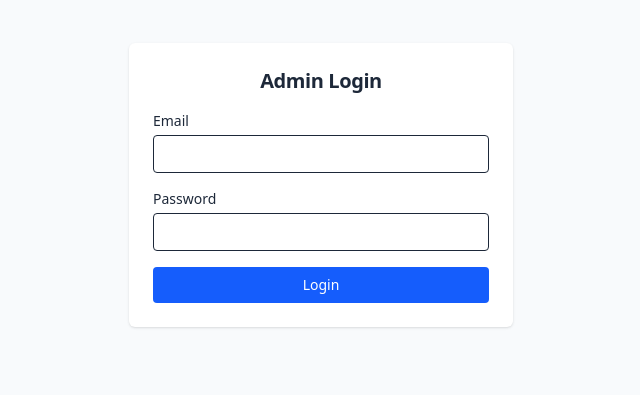
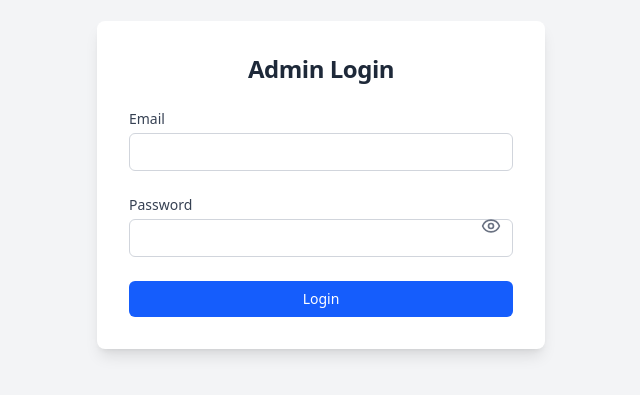
Before and after one commit to joinvnexus/kpti-website, a Next.js app: page /admin-login in a window 1280 px wide. Shown: the part 215-610 px from the top of the page, without its empty margins (319-959 px from the left). Built offline with nearby package versions, Linux system fonts and the light colour scheme.

Commit message:
Update: admin login page fix

```diff
--- a/app/admin-login/page.tsx
+++ b/app/admin-login/page.tsx
@@ -6,10 +6,11 @@ import { z } from "zod";
 import { zodResolver } from "@hookform/resolvers/zod";
 import { signIn } from "next-auth/react";
 import { useRouter } from "next/navigation";
+import { Eye, EyeOff } from "lucide-react";
 
 const schema = z.object({
-  email: z.string().email("সঠিক ইমেইল দিন"),
-  password: z.string().min(4, "পাসওয়ার্ড দিন"),
+  email: z.string().email("Please enter a valid email"),
+  password: z.string().min(4, "Please enter your password"),
 });
 
 type FormValues = z.infer<typeof schema>;
@@ -17,6 +18,8 @@ type FormValues = z.infer<typeof schema>;
 export default function AdminLoginPage() {
   const router = useRouter();
   const [error, setError] = useState<string | null>(null);
+  const [showPassword, setShowPassword] = useState(false);
+
   const {
     register,
     handleSubmit,
@@ -34,25 +37,31 @@ export default function AdminLoginPage() {
     });
 
     if (res?.error) {
-      setError("ইমেইল বা পাসওয়ার্ড সঠিক নয়");
+      setError("Invalid email or password");
     } else {
-      router.push("admin/dashboard");
+      router.push("/admin/dashboard");
     }
   };
 
   return (
-    <section className="flex min-h-screen items-center justify-center bg-slate-50">
+    <section className="flex min-h-screen items-center justify-center bg-gray-100">
       <form
         onSubmit={handleSubmit(onSubmit)}
-        className="w-full max-w-sm space-y-4 rounded-md bg-white p-6 shadow"
+        className="w-full max-w-md space-y-6 rounded-lg bg-white p-8 shadow-lg"
       >
-        <h1 className="text-xl font-semibold text-center">Admin Login</h1>
-        {error && <p className="text-sm text-red-600">{error}</p>}
+        <h1 className="text-2xl font-bold text-center text-gray-800">
+          Admin Login
+        </h1>
+
+        {error && <p className="text-center text-sm text-red-600">{error}</p>}
+
         <div>
-          <label className="block text-sm font-medium">Email</label>
+          <label className="block text-sm font-medium text-gray-700">
+            Email
+          </label>
           <input
             type="email"
-            className="mt-1 w-full rounded border px-3 py-2 text-sm"
+            className="mt-1 w-full rounded-md border border-gray-300 px-3 py-2 text-sm focus:border-blue-500 focus:ring focus:ring-blue-200"
             {...register("email")}
           />
           {errors.email && (
@@ -61,23 +70,35 @@ export default function AdminLoginPage() {
             </p>
           )}
         </div>
-        <div>
-          <label className="block text-sm font-medium">Password</label>
+
+        <div className="relative">
+          <label className="block text-sm font-medium text-gray-700">
+            Password
+          </label>
           <input
-            type="password"
-            className="mt-1 w-full rounded border px-3 py-2 text-sm"
+            type={showPassword ? "text" : "password"}
+            className="mt-1 w-full rounded-md border border-gray-300 px-3 py-2 text-sm focus:border-blue-500 focus:ring focus:ring-blue-200 pr-10"
             {...register("password")}
           />
+          <button
+            type="button"
+            onClick={() => setShowPassword(!showPassword)}
+            className="absolute right-3 top-1/2 -translate-y-1/2 text-gray-500 hover:text-gray-700"
+          >
+            {showPassword ? <EyeOff size={20} /> : <Eye size={20} />}
+          </button>
+
           {errors.password && (
             <p className="mt-1 text-xs text-red-600">
               {errors.password.message?.toString()}
             </p>
           )}
         </div>
+
         <button
           type="submit"
           disabled={isSubmitting}
-          className="w-full rounded bg-blue-600 py-2 text-sm font-medium text-white hover:bg-blue-700 disabled:opacity-60"
+          className="w-full rounded-md bg-blue-600 py-2 text-sm font-medium text-white hover:bg-blue-700 disabled:opacity-60"
         >
           {isSubmitting ? "Logging in..." : "Login"}
         </button>
```
